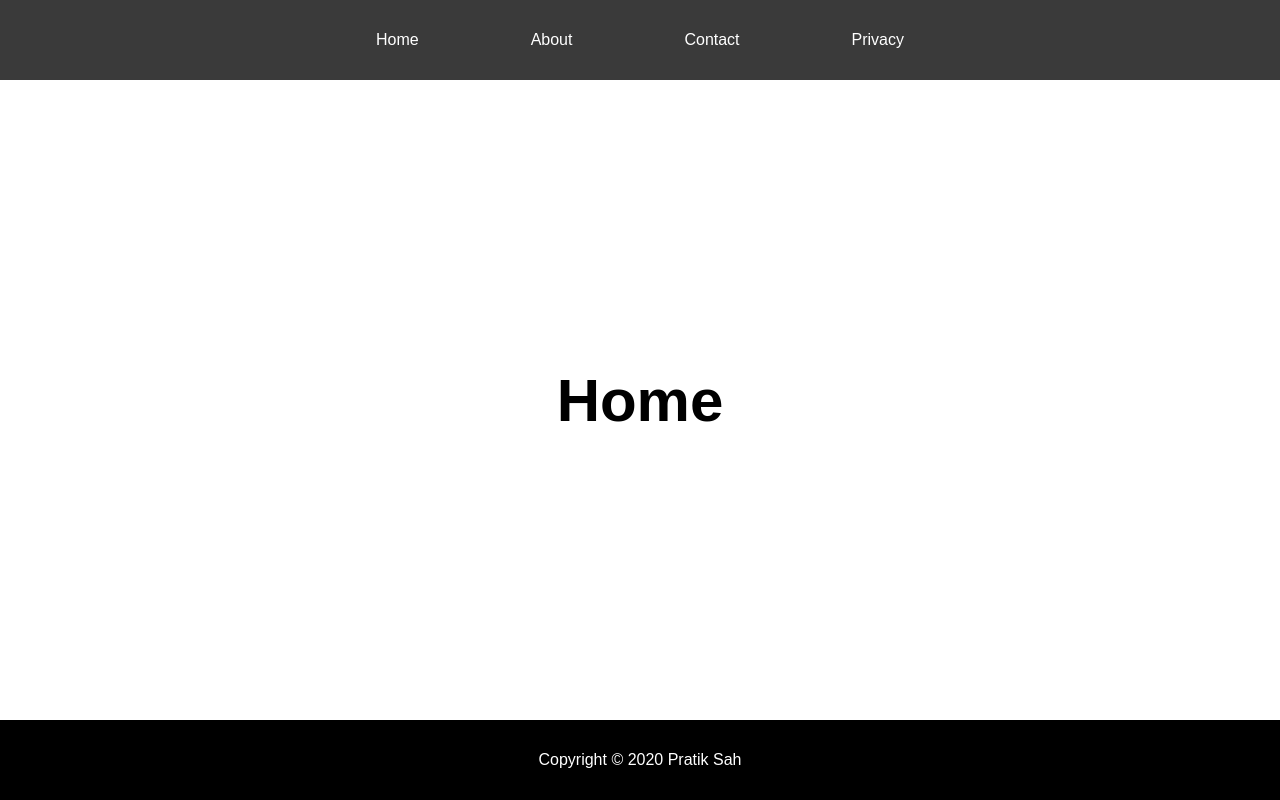
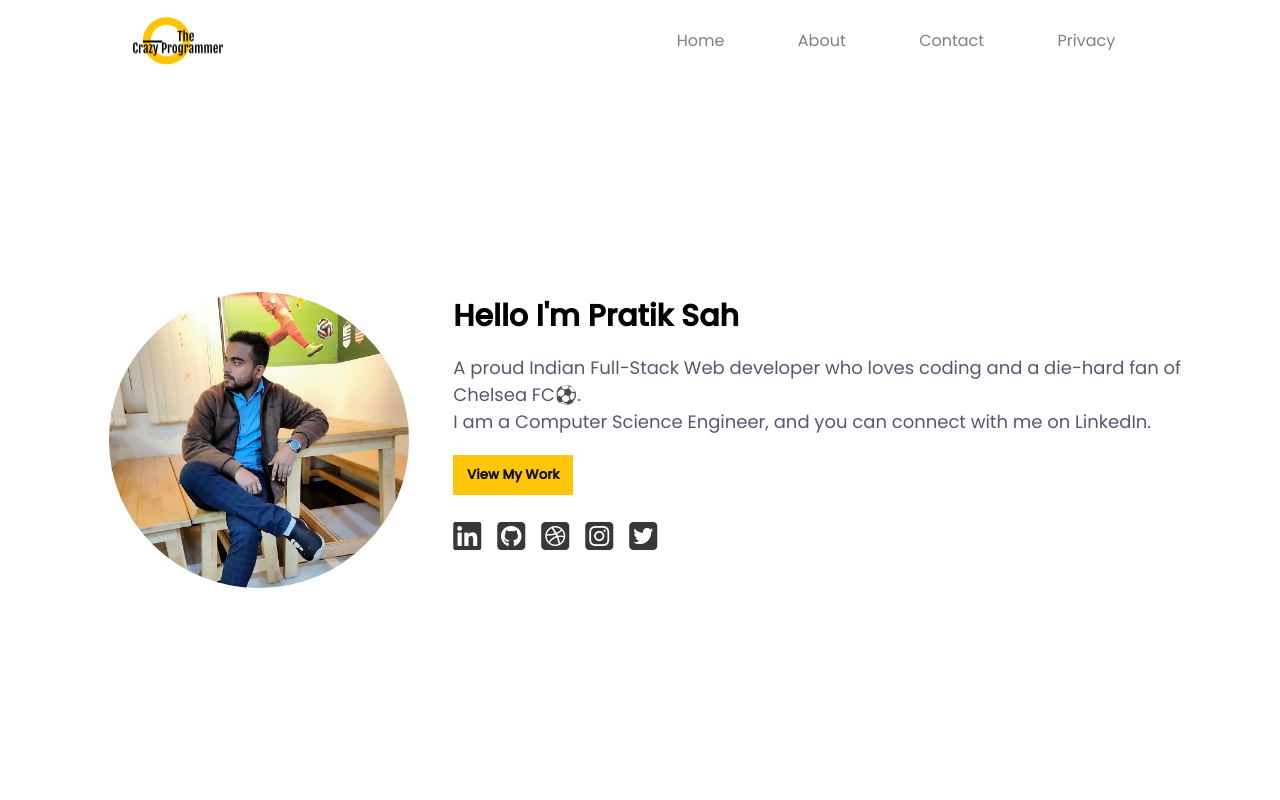
Before and after one commit to ThePratikSah/react-routes, a React (Create React App) app: page / in a window 1280 px wide. Built offline with nearby package versions, Linux system fonts and the light colour scheme.

Commit message:
Added new home page design

```diff
--- a/public/index.html
+++ b/public/index.html
@@ -1,14 +1,12 @@
 <!DOCTYPE html>
 <html lang="en">
+
 <head>
   <meta charset="utf-8" />
   <link rel="icon" href="%PUBLIC_URL%/favicon.ico" />
   <meta name="viewport" content="width=device-width, initial-scale=1" />
   <meta name="theme-color" content="#000000" />
-    <meta
-      name="description"
-      content="Web site created using create-react-app"
-    />
+  <meta name="description" content="Web site created using create-react-app" />
   <link rel="apple-touch-icon" href="%PUBLIC_URL%/logo192.png" />
   <!--
       manifest.json provides metadata used when your web app is installed on a
@@ -26,6 +24,7 @@
     -->
   <title>React App</title>
 </head>
+
 <body>
   <noscript>You need to enable JavaScript to run this app.</noscript>
   <div id="root"></div>
@@ -39,5 +38,7 @@
       To begin the development, run `npm start` or `yarn start`.
       To create a production bundle, use `npm run build` or `yarn build`.
     -->
+  <script src="https://kit.fontawesome.com/ad862d8e11.js" crossorigin="anonymous"></script>
 </body>
+
 </html>
--- a/src/App.css
+++ b/src/App.css
@@ -1,3 +1,5 @@
+@import url("https://fonts.googleapis.com/css2?family=Poppins:wght@400;500&display=swap");
+
 * {
   margin: 0;
   padding: 0;
@@ -5,56 +7,134 @@
 }
 
 body {
-  font-family: sans-serif;
+  font-family: "Poppins", sans-serif;
 }
 
-nav {
+header {
   display: flex;
-  justify-content: space-around;
-  align-items: center;
-  min-height: 10vh;
-  background: rgb(58, 58, 58);
-  color: white;
+  height: 14vh;
+  flex-direction: column;
+  box-shadow: 0 2px 15px grey;
 }
 
-ul {
-  width: 50%;
+.logo,
+.nav-links {
   display: flex;
-  justify-content: space-around;
-  align-items: center;
 }
 
-li {
-  list-style: none;
+.logo {
+  margin-top: 1vh;
+  justify-content: center;
 }
 
-a {
+.nav-links {
+  list-style: none;
+  justify-content: space-around;
+  margin-bottom: 1vh;
+}
+
+.link-item {
+  color: grey;
   text-decoration: none;
 }
 
-.main-container {
+.presentation {
   display: flex;
-  height: 80vh;
-  justify-content: center;
-  align-items: center;
-  font-size: 30px;
-  font-weight: bold;
+  width: 90%;
+  margin: auto;
+  flex-direction: column;
+  min-height: 86vh;
 }
 
-footer {
-  display: flex;
-  min-height: 10vh;
-  justify-content: center;
-  align-items: center;
-  color: white;
-  background-color: black;
+.introduction {
+  flex: 2;
+  text-align: center;
 }
 
-@media screen and (max-width: 600px) {
-  nav {
-    justify-content: space-between;
+.intro-text h1 {
+  font-size: 30px;
+  /* letter-spacing: 0.15em; */
+  /* margin-top: 25px; */
+}
+
+.intro-text p {
+  /* line-height: 1.3em; */
+  /* letter-spacing: 0.1em; */
+  font-size: 18px;
+  margin-top: 15px;
+  color: #585772;
+}
+
+.cta {
+  padding: 20px 0px 0px 0px;
+}
+
+.cta-add {
+  color: rgb(68, 68, 68);
+  font-weight: bold;
+  font-family: "Poppins", sans-serif;
+  border: none;
+  background: #ffc60a;
+  width: 120px;
+  height: 40px;
+  cursor: pointer;
+}
+
+.cta-add a {
+  text-decoration: none;
+  color: #0f0f0f;
+}
+.social-links {
+  margin-bottom: 2em;
+}
+
+.social-link {
+  cursor: pointer;
+  text-decoration: none;
+  color: #383838;
+  margin-right: 1em;
+}
+
+.cover {
+  display: flex;
+  justify-content: center;
+  flex: 1vh;
+  margin-top: 20px;
+  margin-bottom: 20px;
+}
+
+.cover img {
+  justify-content: center;
+  border-radius: 50%;
+}
+
+@media screen and (min-width: 600px) {
+  header {
+    width: 80vw;
+    height: 10vh;
+    flex-direction: row;
+    align-items: center;
+    margin: auto;
+    box-shadow: none;
   }
-  ul {
-    width: 100%;
+  .logo,
+  .nav-links {
+    flex: 1;
+  }
+  .logo {
+    justify-content: start;
+    align-items: center;
+  }
+  .nav-links {
+    margin-bottom: 0px;
+    justify-content: space-around;
+  }
+  .presentation {
+    flex-direction: row;
+    align-items: center;
+    min-height: 90vh;
+  }
+  .introduction {
+    text-align: left;
   }
 }
--- a/src/App.jsx
+++ b/src/App.jsx
@@ -1,7 +1,6 @@
 import React from "react";
 import { BrowserRouter as Router, Switch, Route } from "react-router-dom";
 import Navbar from "./components/Navbar";
-import Footer from "./components/Footer";
 import Home from "./routes/Home";
 import About from "./routes/About";
 import Contact from "./routes/Contact";
@@ -18,7 +17,6 @@ function App() {
         <Route exact path="/contact" component={Contact} />
         <Route exact path="/privacy" component={Privacy} />
       </Switch>
-      <Footer />
     </Router>
   );
 }
--- a/src/components/Footer.jsx
+++ /dev/null
@@ -1,11 +0,0 @@
-import React from "react";
-
-function Footer() {
-  return (
-    <footer>
-      <p>Copyright © 2020 Pratik Sah</p>
-    </footer>
-  );
-}
-
-export default Footer;
--- a/src/components/Navbar.jsx
+++ b/src/components/Navbar.jsx
@@ -1,30 +1,38 @@
 import React from "react";
 import { Link } from "react-router-dom";
+import logo from "../img/tcp-logo.png";
 
 function Navbar() {
-  const navStyle = {
-    color: "white",
-  };
-
   return (
-    <>
-      <nav>
-        <ul>
-          <Link style={navStyle} to="/">
-            <li>Home</li>
+    <header>
+      <div className="logo">
+        <a href="#">
+          <img src={logo} width="100px" />
+        </a>
+      </div>
+      <nav class="nav-links">
+        <li>
+          <Link to="/" className="link-item">
+            Home
           </Link>
-          <Link style={navStyle} to="/about">
-            <li>About</li>
+        </li>
+        <li>
+          <Link to="/about" className="link-item">
+            About
           </Link>
-          <Link style={navStyle} to="/contact">
-            <li>Contact</li>
+        </li>
+        <li>
+          <Link to="/contact" className="link-item">
+            Contact
           </Link>
-          <Link style={navStyle} to="/privacy">
-            <li>Privacy</li>
+        </li>
+        <li>
+          <Link to="/privacy" className="link-item">
+            Privacy
           </Link>
-        </ul>
+        </li>
       </nav>
-    </>
+    </header>
   );
 }
 
--- a/src/routes/Home.jsx
+++ b/src/routes/Home.jsx
@@ -1,10 +1,73 @@
 import React from "react";
+import pratik from "../img/pratik.jpg";
 
 function Home() {
   return (
-    <div className="main-container">
-      <h1>Home</h1>
-    </div>
+    <>
+      <main>
+        <section class="presentation">
+          <div class="cover">
+            <img src={pratik} alt="Developer" class="cover-img" width="300px" />
+          </div>
+          <div class="introduction">
+            <div class="intro-text">
+              <h1>Hello I'm Pratik Sah</h1>
+              <p>
+                A proud Indian Full-Stack Web developer who loves coding and a
+                die-hard fan of Chelsea FC⚽.
+                <br /> I am a Computer Science Engineer, and you can connect
+                with me on LinkedIn.
+              </p>
+            </div>
+            <div class="cta">
+              <button class="cta-add">
+                <a href="https://dribbble.com/pratiksah" target="_blank">
+                  View My Work
+                </a>
+              </button>
+            </div>
+            <br />
+            <div class="social-links">
+              <a
+                href="https://www.linkedin.com/in/pratiksah/"
+                class="social-link"
+                target="_blank"
+              >
+                <i class="fab fa-linkedin fa-2x"></i>
+              </a>
+              <a
+                href="https://github.com/ThePratikSah"
+                class="social-link"
+                target="_blank"
+              >
+                <i class="fab fa-github-square fa-2x"></i>
+              </a>
+              <a
+                href="https://dribbble.com/pratiksah"
+                class="social-link"
+                target="_blank"
+              >
+                <i class="fab fa-dribbble-square fa-2x"></i>
+              </a>
+              <a
+                href="https://www.instagram.com/the_pratik_sah/"
+                class="social-link"
+                target="_blank"
+              >
+                <i class="fab fa-instagram-square fa-2x"></i>
+              </a>
+              <a
+                href="https://twitter.com/the_pratik_sah"
+                class="social-link"
+                target="_blank"
+              >
+                <i class="fab fa-twitter-square fa-2x"></i>
+              </a>
+            </div>
+          </div>
+        </section>
+      </main>
+    </>
   );
 }
 
```
Also changed, not shown: src/img/pratik.jpg (added), src/img/tcp-logo.png (added). Lines whose indentation alone changed are shown as unchanged.
